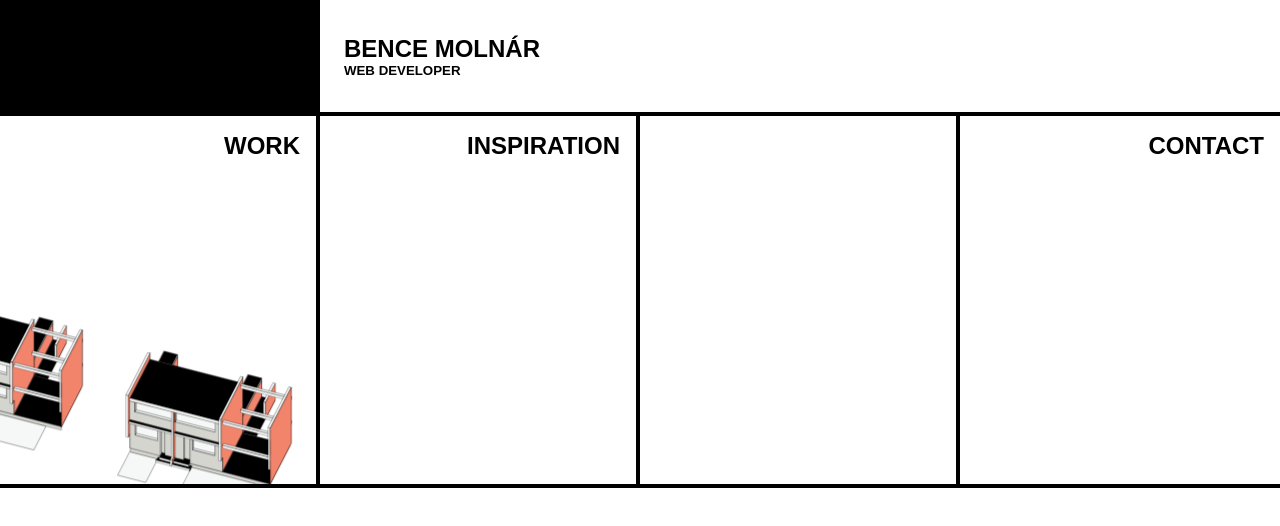
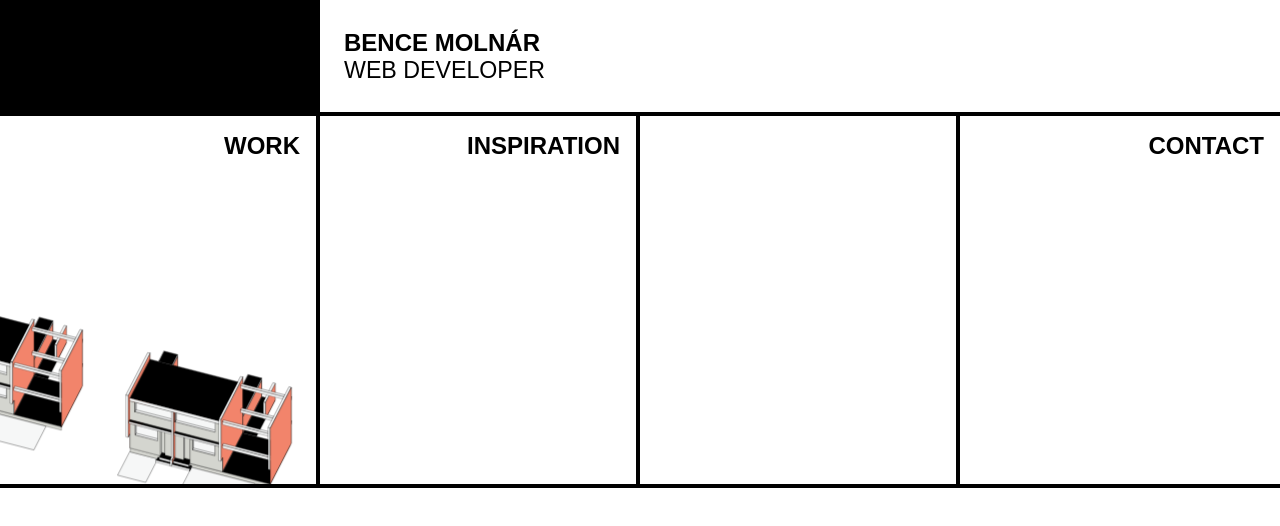
Before and after one commit to bencemol/bmolnar.dev, a SvelteKit app: page / in a window 1280 px wide. Shown: the top 526 px of the page. Built offline with nearby package versions, Linux system fonts and the light colour scheme.

Commit message:
adjust header font

```diff
--- a/src/app.css
+++ b/src/app.css
@@ -12,6 +12,11 @@ ul li {
 a {
   text-decoration: none;
   color: currentColor;
+}
+
+a:hover {
+  text-decoration: underline;
+  text-decoration-thickness: 4px;
 }
 
 html {
--- /dev/null
+++ b/src/lib/Header.svelte
@@ -0,0 +1,28 @@
+<header>
+  <section class="gutter"></section>
+  <section class="m-24">
+    <h1>Bence Molnár</h1>
+    <h2 class="job-title">Web Developer</h2>
+  </section>
+</header>
+
+<style>
+  header {
+    border-bottom: solid var(--border-width) var(--border-color);
+    display: flex;
+    flex-wrap: wrap;
+    align-items: center;
+    text-transform: uppercase;
+  }
+
+  .gutter {
+    height: 7rem;
+    width: min(20rem, 100vw);
+    background: #000;
+  }
+
+  .job-title {
+    font-size: 1.45rem;
+    font-weight: 300;
+  }
+</style>
--- a/src/routes/+layout.svelte
+++ b/src/routes/+layout.svelte
@@ -1,29 +1,8 @@
 <script lang="ts">
   import '@fontsource-variable/archivo/wdth.css';
   import '../app.css';
+  import Header from '$lib/Header.svelte';
 </script>
 
-<header>
-  <section class="gutter"></section>
-  <section class="m-24">
-    <h1>Bence Molnár</h1>
-    <h5>Web Developer</h5>
-  </section>
-</header>
+<Header />
 <slot></slot>
-
-<style>
-  header {
-    border-bottom: solid var(--border-width) var(--border-color);
-    display: flex;
-    flex-wrap: wrap;
-    align-items: center;
-    text-transform: uppercase;
-  }
-
-  .gutter {
-    height: 7rem;
-    width: min(20rem, 100vw);
-    background: #000;
-  }
-</style>
```
